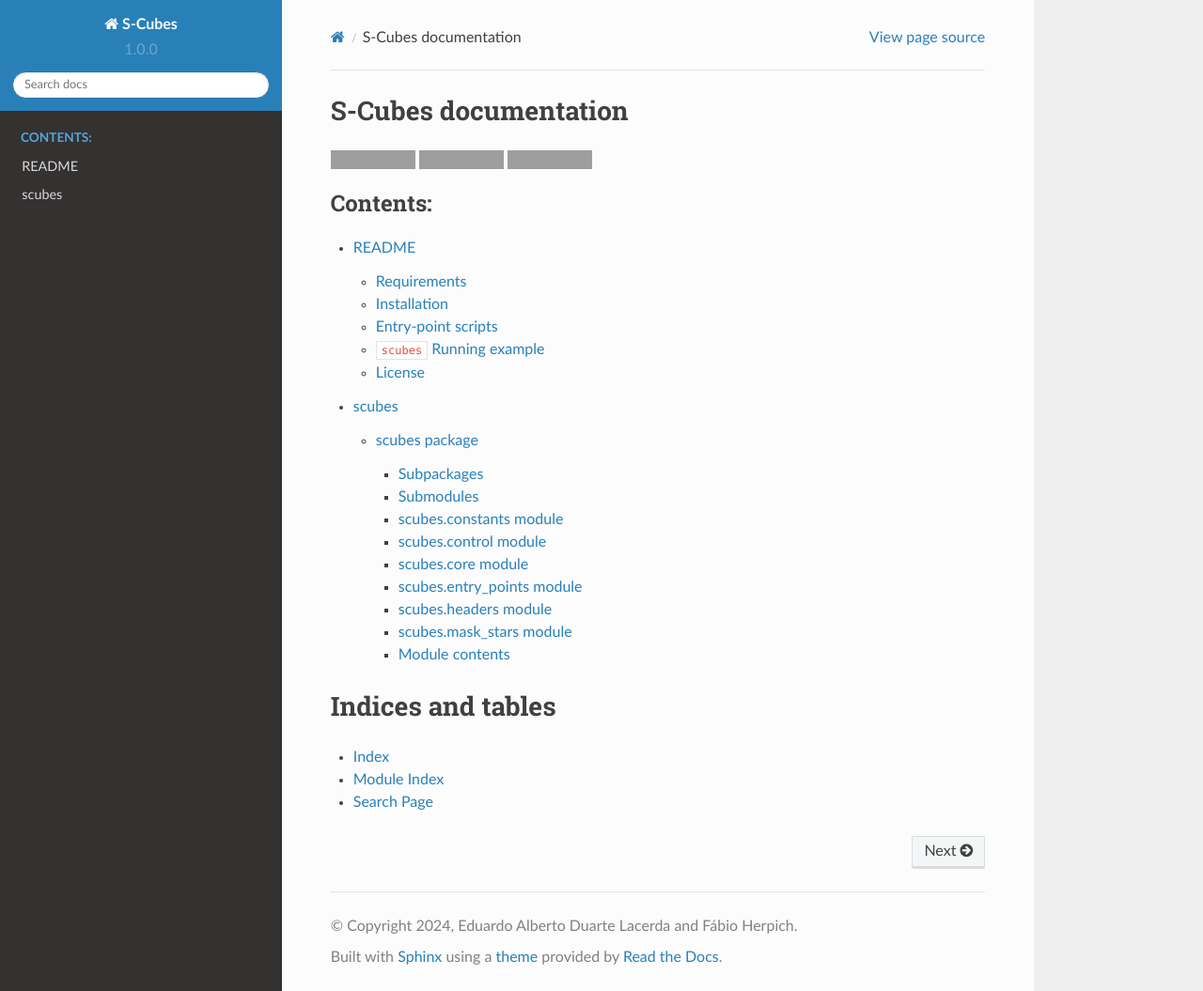
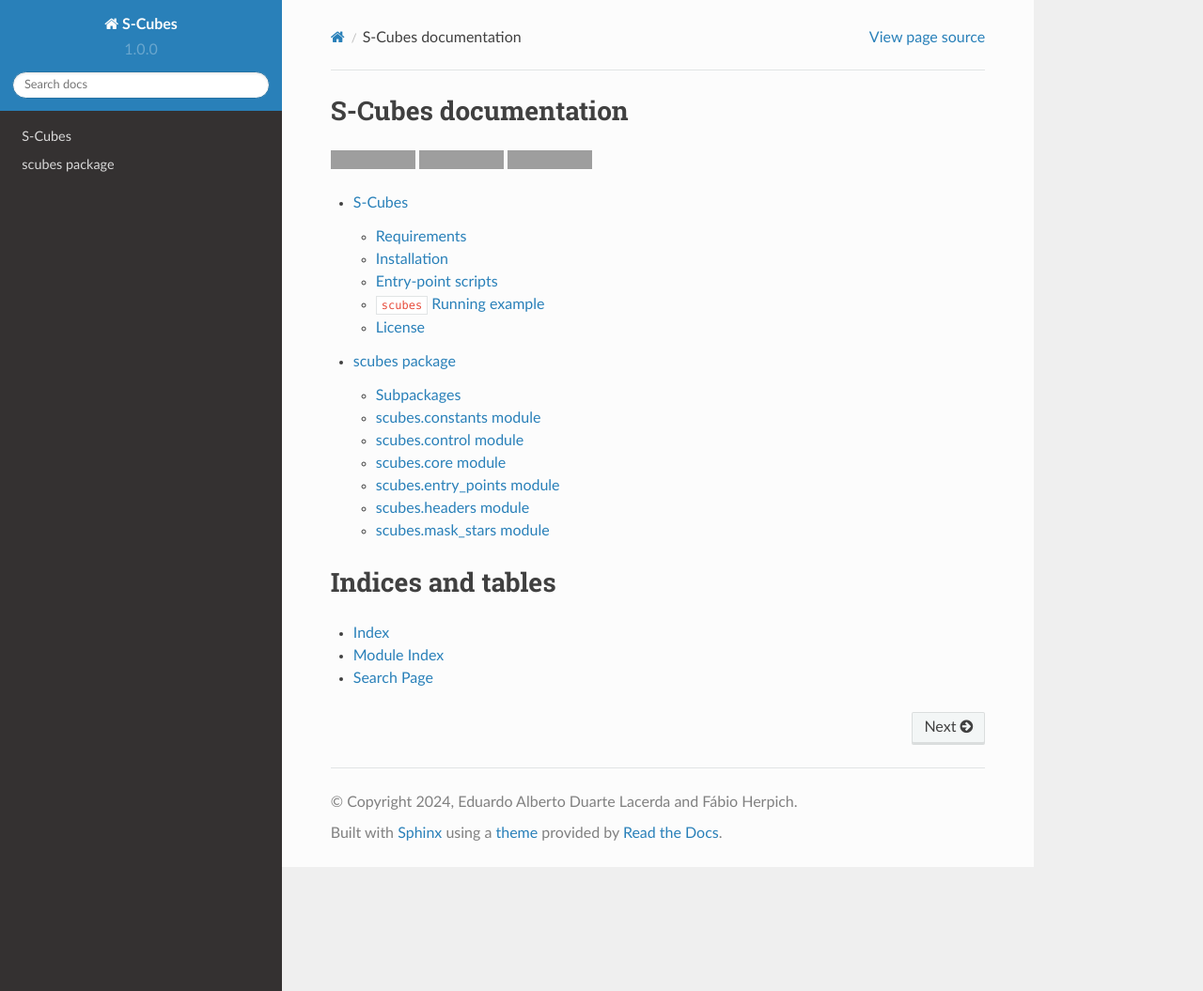
Before and after one commit to elacerda/s-cubes, a Sphinx documentation site: the page built from docs/index.rst, in a window 1280 px wide and 1055 px high. Shown: the whole window at 94% size. Built offline with Sphinx 7.4.7 and the Read the Docs theme 2.0.0, drawn with Linux system fonts in a browser that asks for light colours; grey boxes are pictures that could not be loaded.

Commit message:
update documentation

```diff
--- a/docs/index.rst
+++ b/docs/index.rst
@@ -14,11 +14,10 @@
    :alt: GitHub License
 
 .. toctree::
-   :maxdepth: 3
-   :caption: Contents:
+   :maxdepth: 2
 
-   README <../README.rst>
-   modules
+   README
+   scubes
 
 Indices and tables
 ==================
--- a/docs/scubes.rst
+++ b/docs/scubes.rst
@@ -5,12 +5,9 @@
 -----------
 
 .. toctree::
-   :maxdepth: 4
+   :maxdepth: 2
 
    scubes.utilities
-
-Submodules
-----------
 
 scubes.constants module
 -----------------------
@@ -59,11 +56,3 @@
    :members:
    :undoc-members:
    :show-inheritance:
-
-Module contents
----------------
-
-.. automodule:: scubes
-   :members:
-   :undoc-members:
-   :show-inheritance:
--- a/docs/scubes.utilities.rst
+++ b/docs/scubes.utilities.rst
@@ -1,8 +1,5 @@
 scubes.utilities package
 ========================
-
-Submodules
-----------
 
 scubes.utilities.args module
 ----------------------------
@@ -59,11 +56,3 @@
    :members:
    :undoc-members:
    :show-inheritance:
-
-Module contents
----------------
-
-.. automodule:: scubes.utilities
-   :members:
-   :undoc-members:
-   :show-inheritance:
```
Also changed, not shown: docs/modules.rst (deleted, +0 -7 lines).
